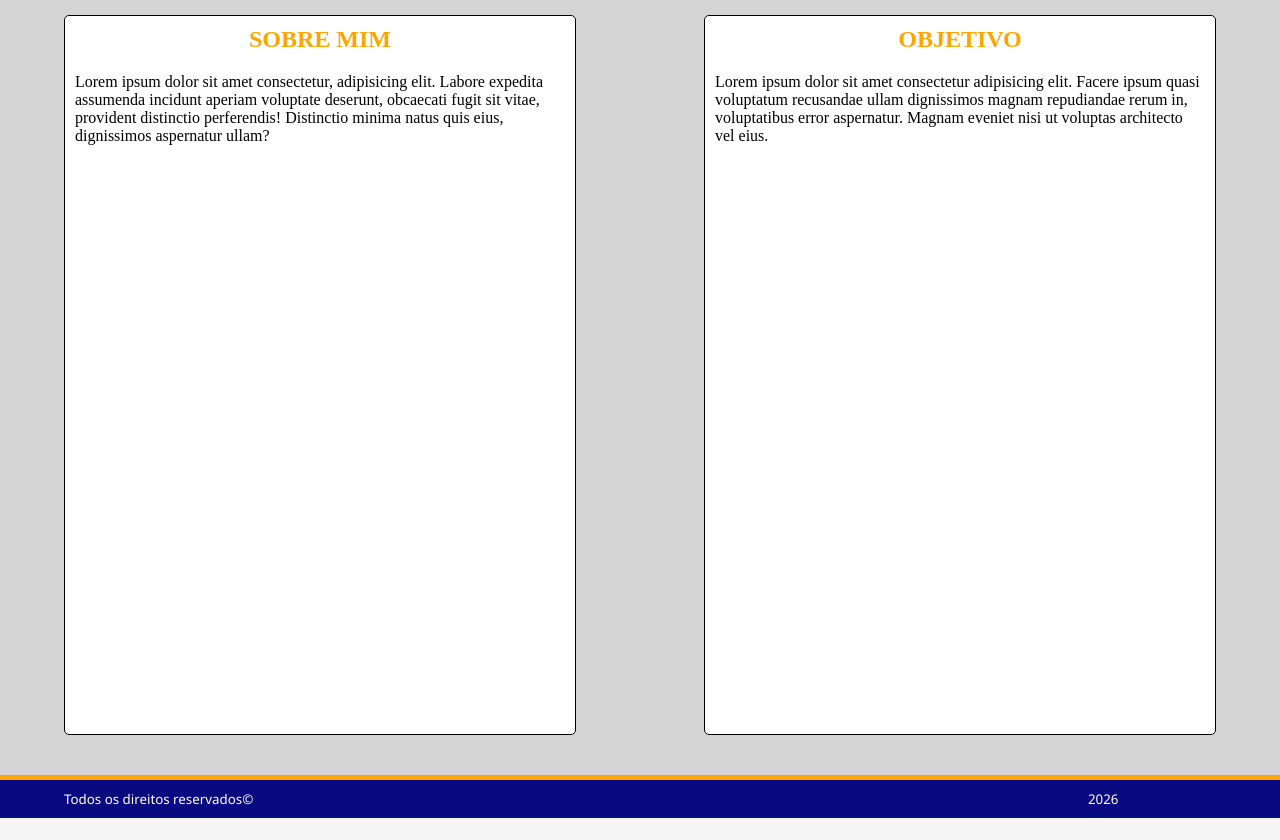
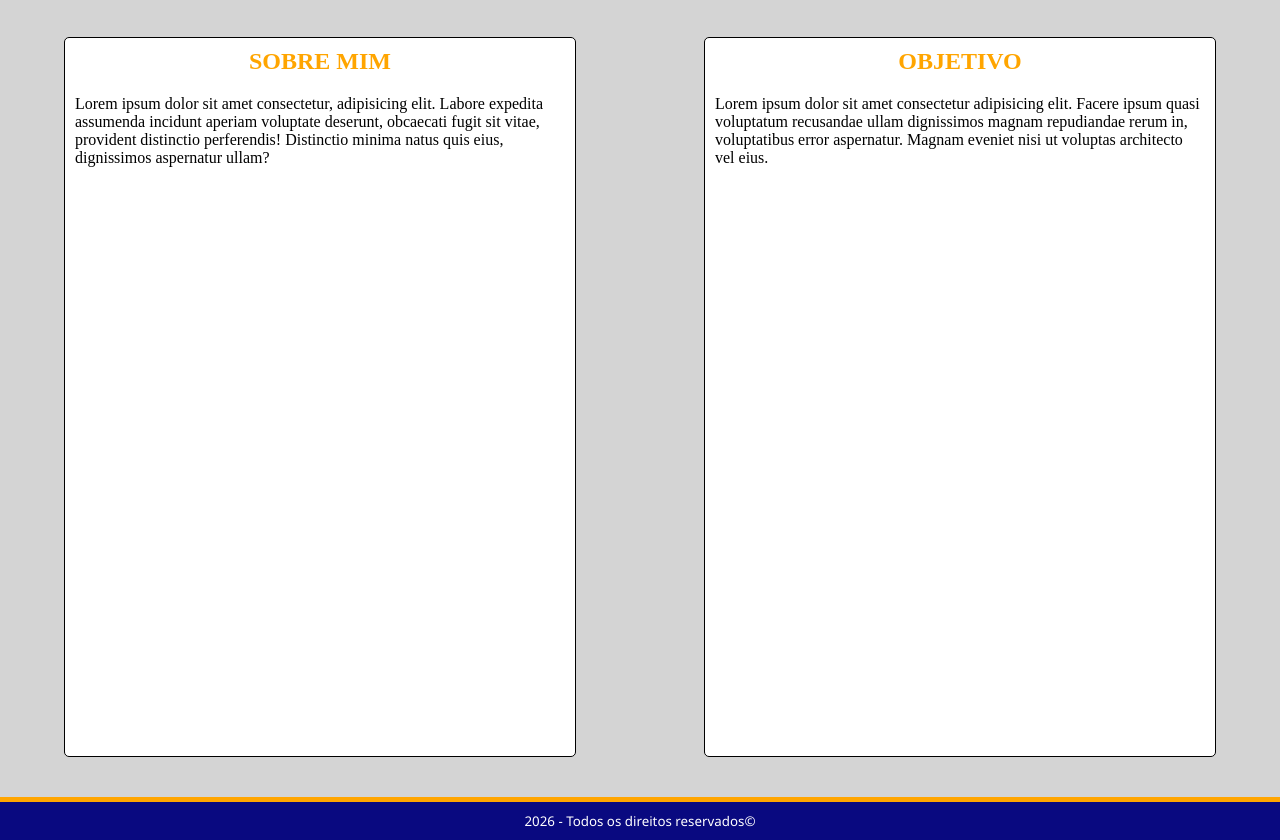
Before and after one commit to Julio-Nobrega/Landing-Page-Pessoal, a plain HTML site: page index.html in a window 1280 px wide. Shown: the part 128-968 px from the top of the page. Before the commit the page ends 946 px from the top, so only its background shows below. Drawn offline with Linux system fonts and the light colour scheme.

Commit message:
projeto concluido aula 1

```diff
--- a/css/style.css
+++ b/css/style.css
@@ -23,7 +23,7 @@ header {
 main {
   height: 800px;
 }
-.divmain {
+.container {
   padding-top: 40px;
   padding-bottom: 40px;
   background: white;
@@ -35,7 +35,7 @@ main {
   height: 800px;
 }
 
-.sobremim {
+.card {
   border: solid black 1px;
   height: auto;
   width: 40%;
@@ -44,18 +44,18 @@ main {
   border-radius: 5px;
 }
 
-.sobremim h2 {
+.card h2 {
   padding: 10px;
   text-align: center;
   color: orange;
   font-weight: bold;
 }
 
-.sobremim p {
+.card p {
   margin: 10px;
 }
 
-.objetivo {
+.card {
   border: solid black 1px;
   height: auto;
   width: 40%;
@@ -64,14 +64,14 @@ main {
   border-radius: 5px;
 }
 
-.objetivo h2 {
+.card h2 {
   padding: 10px;
   text-align: center;
   color: orange;
   font-weight: bold;
 }
 
-.objetivo p {
+.card p {
   margin: 10px;
 }
 
@@ -81,22 +81,7 @@ footer {
   font-family: "Segoe UI", Tahoma, Geneva, Verdana, sans-serif;
   padding-top: 10px;
   padding-bottom: 10px;
+  font-size: smaller;
+  text-align: center;
+  color: white;
 }
-.divfooter {
-  display: flex;
-  flex-direction: row;
-}
-
-.direitos {
-  font-size: smaller;
-  flex-wrap: nowrap;
-  color: white;
-  margin-left: 5%;
-  width: 80%;
-}
-
-.divfooter1 {
-  font-size: smaller;
-  color: white;
-  justify-content: flex-end;
-}
--- a/index.html
+++ b/index.html
@@ -17,34 +17,27 @@
 
   <body>
     <header>
-        Júlio Nobrega
+        <h1>Júlio Nobrega</h1>
     </header>
 
     <main>
-       <div class="divmain">
-        <div class="sobremim">
+       <div class="container">
+        <section class="card">
         <h2>
             SOBRE MIM
         </h2>
         <p>Lorem ipsum dolor sit amet consectetur, adipisicing elit. Labore expedita assumenda incidunt aperiam voluptate deserunt, obcaecati fugit sit vitae, provident distinctio perferendis! Distinctio minima natus quis eius, dignissimos aspernatur ullam?</p>
-        </div>
-        <div class="objetivo">
+        </section>
+        <section class="card">
             <h2>OBJETIVO</h2>
             <p>Lorem ipsum dolor sit amet consectetur adipisicing elit. Facere ipsum quasi voluptatum recusandae ullam dignissimos magnam repudiandae rerum in, voluptatibus error aspernatur. Magnam eveniet nisi ut voluptas architecto vel eius.</p>
-        </div>
+        </section>
         </div>
     </main>
 
     <footer>
-        <div class="divfooter">
-        <div class="direitos">
-            Todos os direitos reservados©
-            </div>
-        <div class="divfooter1">
-            2026
-        </div>
-        </div>
-    </footer>
+           2026 - Todos os direitos reservados©
+          </footer>
 
 
 
```
